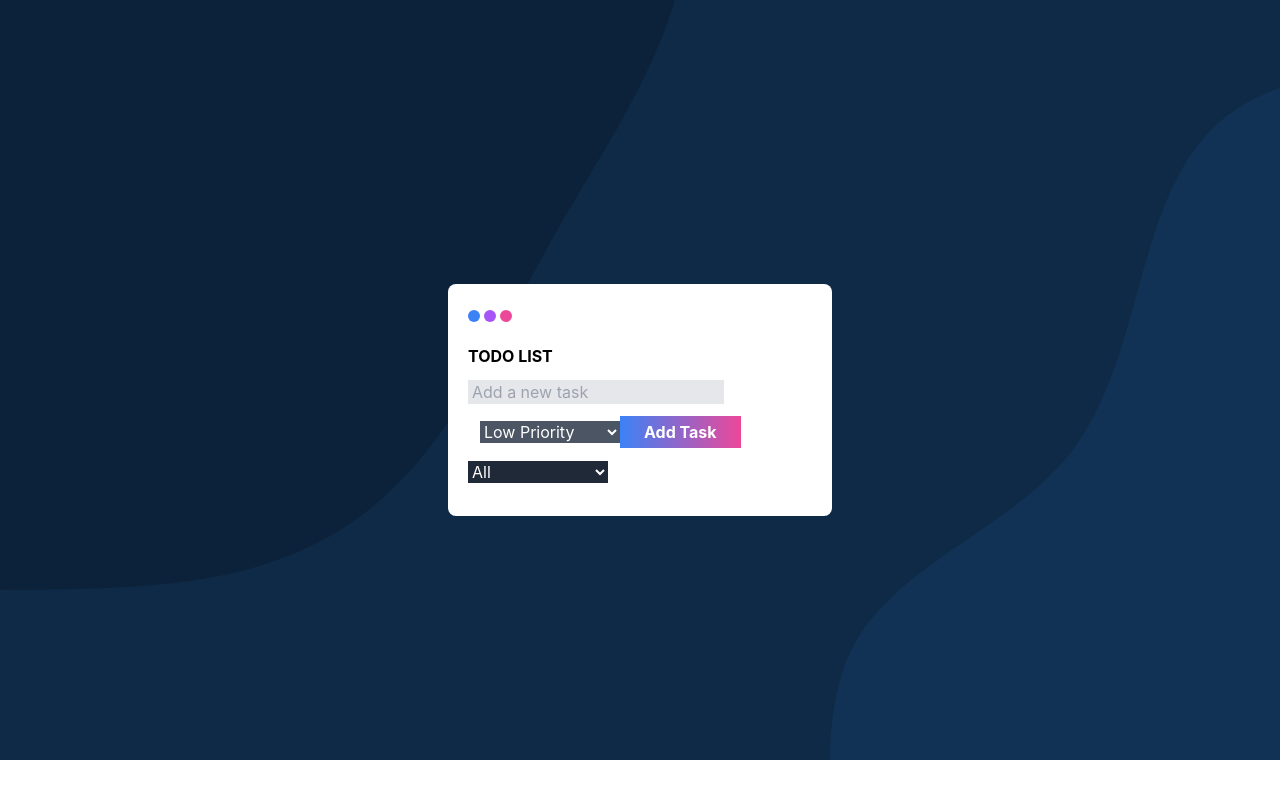
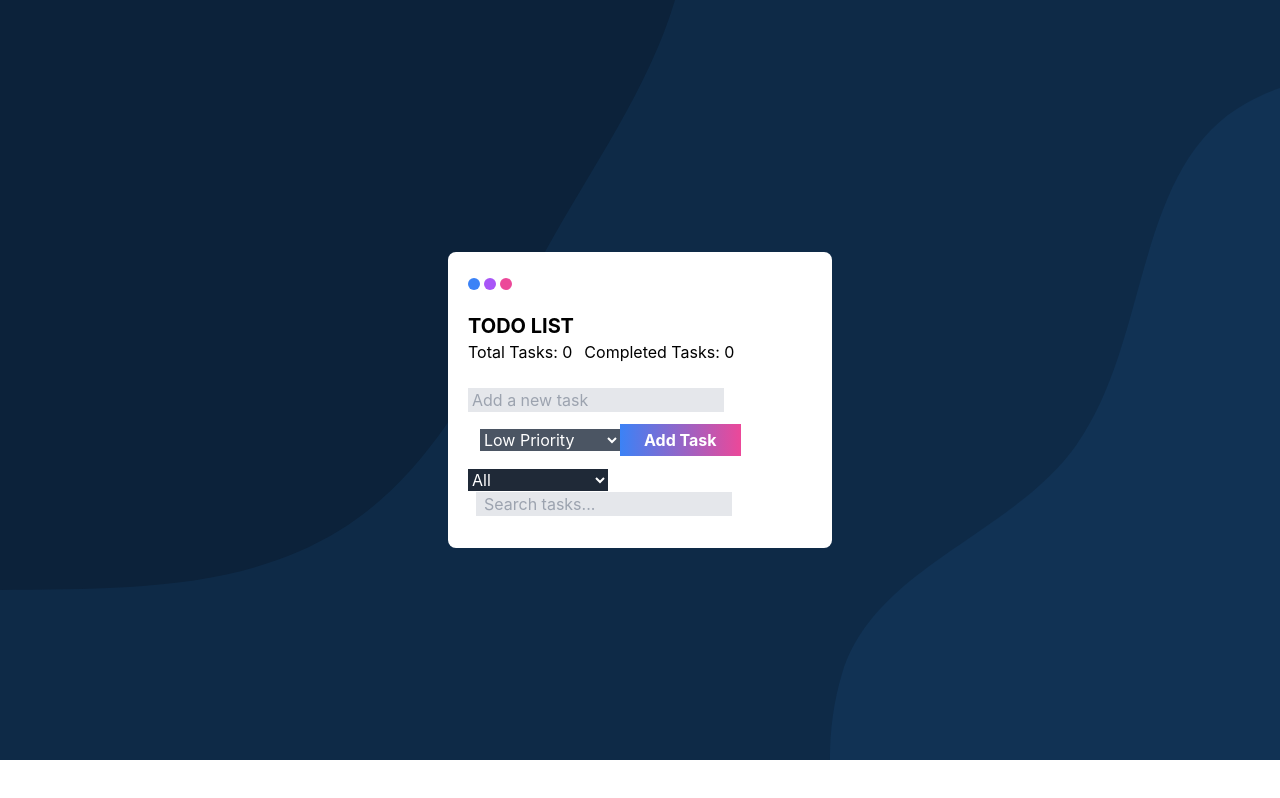
Before and after one commit to nafish08/todo-list-app, a React (Create React App) app: page / in a window 1280 px wide. Built offline with nearby package versions, Linux system fonts and the light colour scheme.

Commit message:
Task search option implemented

```diff
--- a/src/App.js
+++ b/src/App.js
@@ -5,6 +5,7 @@ import AddTaskForm from './components/AddTaskForm';
 function App() {
   const [tasks, setTasks] = useState([]);
   const [priorityFilter, setPriorityFilter] = useState('all');
+  const [searchQuery, setSearchQuery] = useState('');
 
   // Load tasks from local storage
   useEffect(() => {
@@ -52,6 +53,12 @@ function App() {
     localStorage.setItem('tasks', JSON.stringify(updatedTasks));
   };
 
+  // Calculate total tasks count
+  const totalTasksCount = tasks.length;
+
+  // Calculate completed tasks count
+  const completedTasksCount = tasks.filter(task => task.completed).length;
+
   return (
     <div className="flex justify-center items-center h-screen">
       <div className="bg-white w-auto sm:w-96 h-auto rounded-lg p-3">
@@ -68,11 +75,18 @@ function App() {
         </div>
         <div className="card__content p-2">
           <div className="container">
-            <h1 className="font-bold uppercase">Todo List</h1>
+            <h1 className="font-bold text-xl uppercase">Todo List</h1>
+
+            {/* Counter */}
+            <div className="mb-3">
+              <span className="me-3">Total Tasks: {totalTasksCount}</span>
+              <span>Completed Tasks: {completedTasksCount}</span>
+            </div>
+
             <AddTaskForm addTask={addTask} />
             <div className="my-3">
               <select
-                className="form-select bg-gray-800 text-white"
+                className="form-select  bg-gray-800 text-white"
                 value={priorityFilter}
                 onChange={(e) => setPriorityFilter(e.target.value)}
               >
@@ -81,11 +95,23 @@ function App() {
                 <option value="medium">Medium Priority</option>
                 <option value="high">High Priority</option>
               </select>
+
+              {/* Search */}
+              <div className="my-3 ml-2 inline">
+                <input className='pl-2 bg-gray-200 text-white'
+                  type="text"
+                  placeholder="Search tasks..."
+                  value={searchQuery}
+                  onChange={(e) => setSearchQuery(e.target.value)}
+                />
+              </div>
             </div>
+
 
             <TaskList
               tasks={tasks}
               priorityFilter={priorityFilter}
+              searchQuery={searchQuery}
               deleteTask={deleteTask}
               markTaskAsCompleted={markTaskAsCompleted}
               editTask={editTask}
--- a/src/components/TaskList.js
+++ b/src/components/TaskList.js
@@ -1,8 +1,28 @@
-import React from 'react';
+import React, { useEffect, useState } from 'react';
 import TaskItem from './TaskItem';
 
-function TaskList({ tasks, priorityFilter, deleteTask, markTaskAsCompleted, editTask }) {
-    const filteredTasks = priorityFilter === 'all' ? tasks : tasks.filter(task => task.priority === priorityFilter);
+function TaskList({ tasks, priorityFilter, searchQuery, deleteTask, markTaskAsCompleted, editTask }) {
+    // const filteredTasks = priorityFilter === 'all' ? tasks : tasks.filter(task => task.priority === priorityFilter);
+
+    const [filteredTasks, setFilteredTasks] = useState([]);
+
+    // Filter tasks based on priority
+    const filterTasks = () => {
+        let filtered = tasks;
+        if (priorityFilter !== 'all') {
+            filtered = filtered.filter(task => task.priority === priorityFilter);
+        }
+        // Filter tasks based on search query
+        if (searchQuery) {
+            filtered = filtered.filter(task => task.title.toLowerCase().includes(searchQuery.toLowerCase()));
+        }
+        setFilteredTasks(filtered);
+    };
+
+    // Update filtered tasks when priority or search query changes
+    useEffect(() => {
+        filterTasks();
+    }, [priorityFilter, searchQuery, tasks]);
 
     return (
         <ul className="list-group">
```
